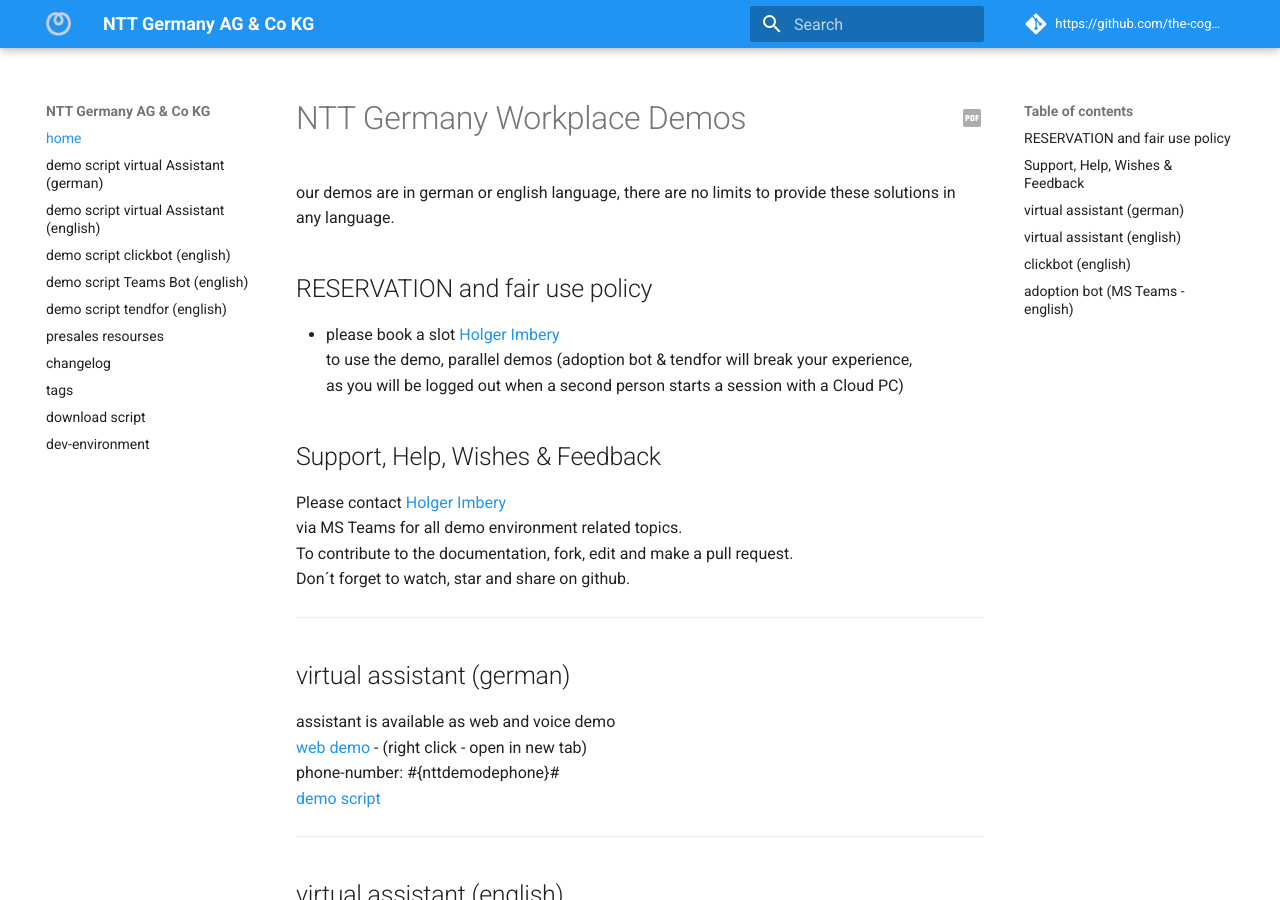
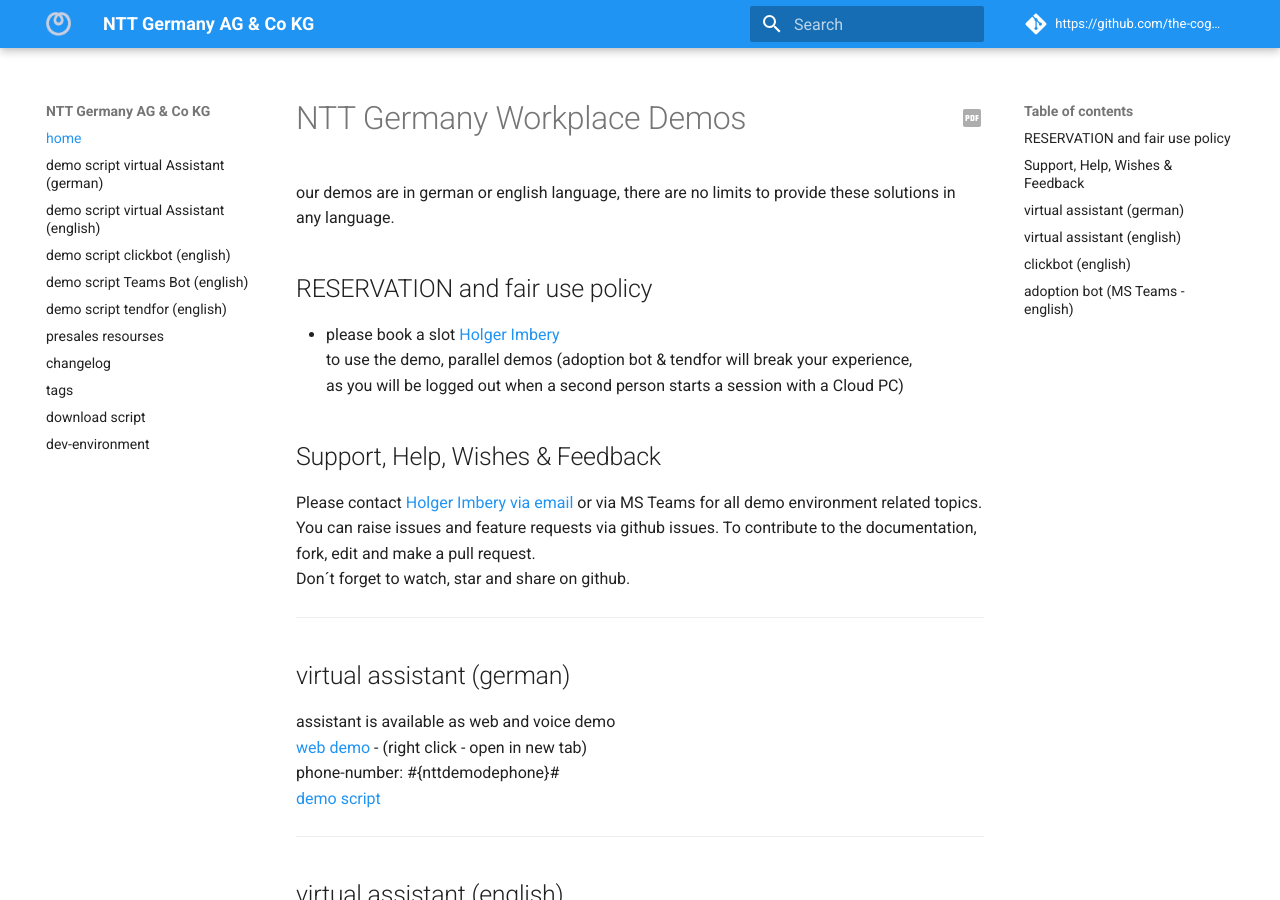
Before and after one commit to the-cognitiveservices-ninja/demo-environment, an MkDocs documentation site: the page built from docs/index.md, in a window 1280 px wide and 900 px high. Built offline with MkDocs 1.6.1 and Material for MkDocs 9.7.7, drawn with Linux system fonts in a browser that asks for light colours; comment, search, counter and statistics services are not loaded.

Commit message:
Update index.md

```diff
--- a/docs/index.md
+++ b/docs/index.md
@@ -10,8 +10,9 @@
 
 ## Support, Help, Wishes & Feedback
 
-   Please contact [Holger Imbery](mailto:holger.imbery@global.ntt?subject=[nttdemo]%20Feedback)
+   Please contact [Holger Imbery via email](mailto:holger.imbery@global.ntt?subject=[nttdemo]%20Feedback) or
    via MS Teams for all demo environment related topics.
+   You can raise issues and feature requests via github issues.
    To contribute to the documentation, fork, edit and make a pull request.
    Don´t forget to watch, star and share on github.
 
```
